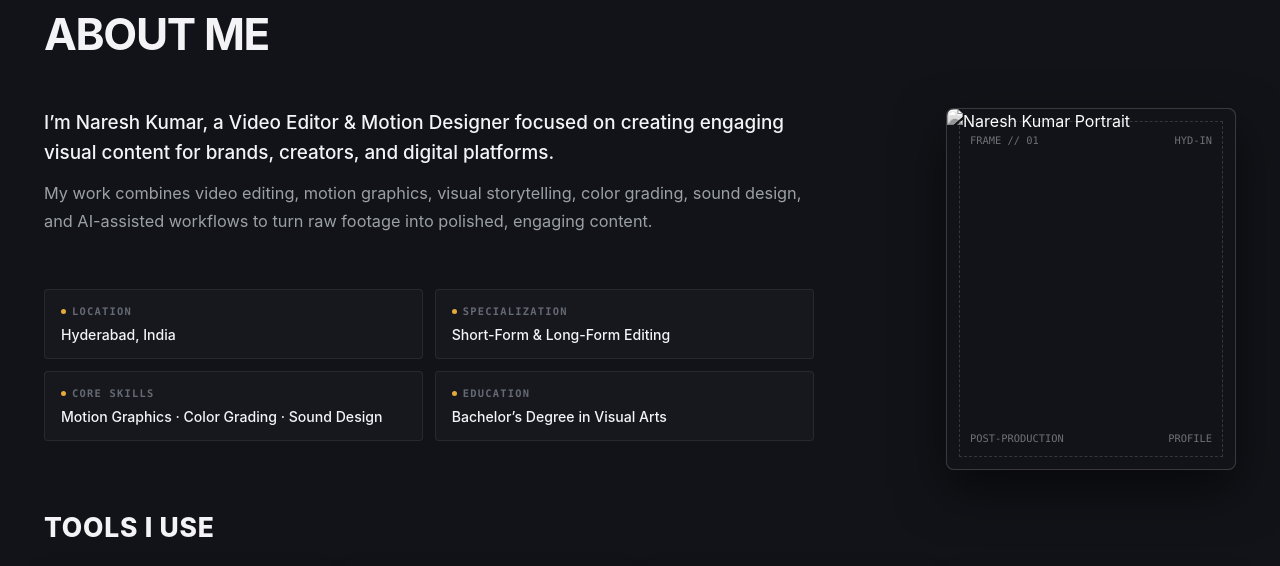
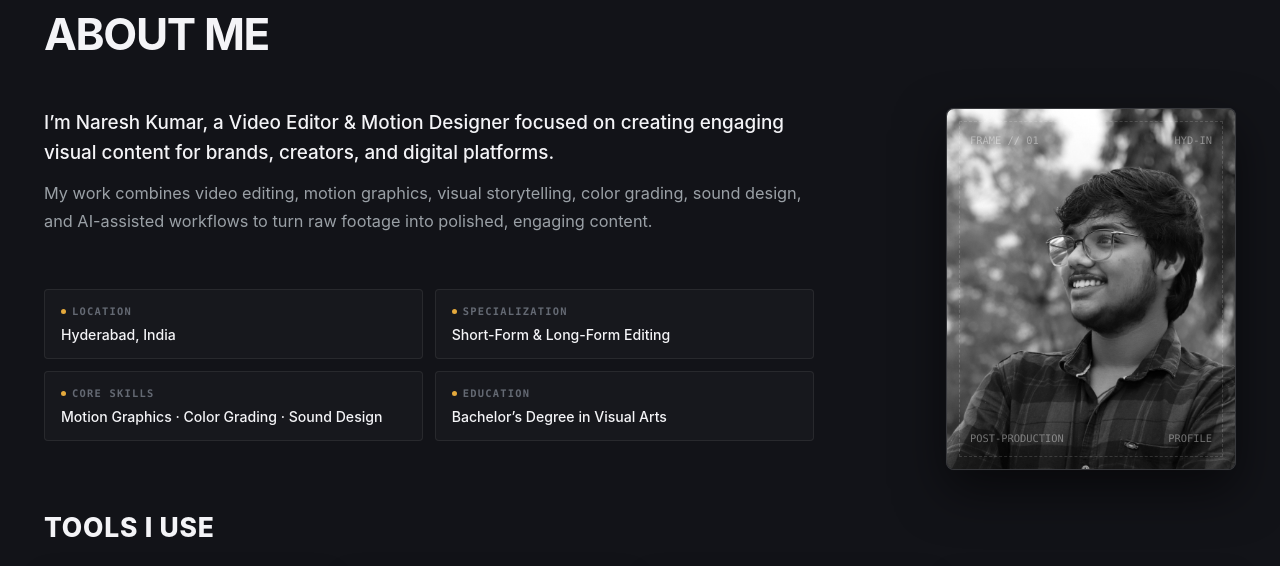
Before and after one commit to nareshkumard009/naresh-kumar-Motion-deisgner-portfolio, a plain HTML site: page index.html in a window 1280 px wide. Shown: the part 1161-1727 px from the top of the page. Drawn offline with Linux system fonts and the light colour scheme.

Commit message:
Fix profile photo path

```diff
--- a/index.html
+++ b/index.html
@@ -210,8 +210,8 @@
           <!-- Profile Image (Black & White treatment, 4:5 cinematic frame) -->
           <div class="about-visual">
             <div class="portrait-frame">
-              <img src="public/images/profile.jpg" alt="Naresh Kumar Portrait" class="portrait-img" loading="lazy"
-                onerror="this.onerror=null; this.src='public/images/my%20profile%20photo%20.jpg';" />
+              <img src="public/images/my-profile-photo.jpeg" alt="Naresh Kumar Portrait" class="portrait-img" loading="lazy"
+                onerror="this.onerror=null; this.src='public/images/my-profile-photo.jpeg';" />
               <div class="portrait-hud">
                 <div class="hud-top">
                   <span>FRAME // 01</span>
--- a/js/portfolio-data.js
+++ b/js/portfolio-data.js
@@ -13,7 +13,7 @@
  * - Long-form videos:     public/videos/long-01.mp4, long-02.mp4, etc.
  * - Long-form thumbs:     public/thumbnails/long-01.jpg, long-02.jpg, etc.
  * - Brand logos (SVG):    public/logos/brand-01.svg, brand-02.svg, etc.
- * - Profile photo:        public/images/profile.jpg
+ * - Profile photo:        public/images/my-profile-photo.jpeg
  *
  * Note: If an asset file is not yet placed, the site automatically displays
  * an elegant cinematic slate placeholder so it never breaks or shows broken icons!
@@ -32,7 +32,7 @@ const portfolioData = {
     // Replace with your real email and phone number:
     email: "nareshkumard009@gmail.com",
     phone: "+91 9177421780",
-    profileImage: "public/images/profile.jpg",
+    profileImage: "public/images/my-profile-photo.jpeg",
     fallbackProfileImage: "public/images/placeholder-profile.svg",
     socials: {
       behance: "https://www.behance.net/nareshkumar01",
```
Also changed, not shown: public/images/my-profile-photo.jpeg (added).
